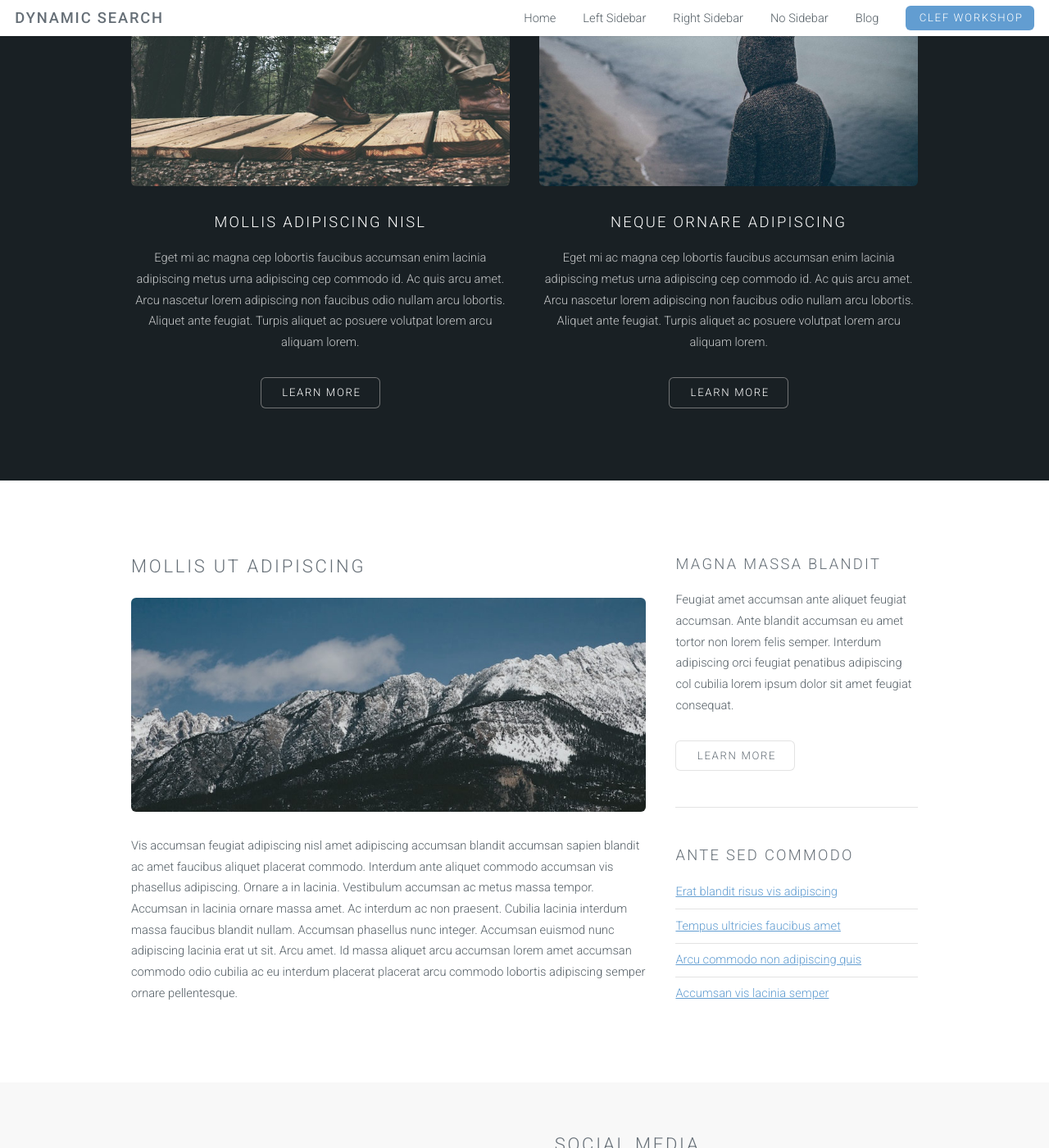
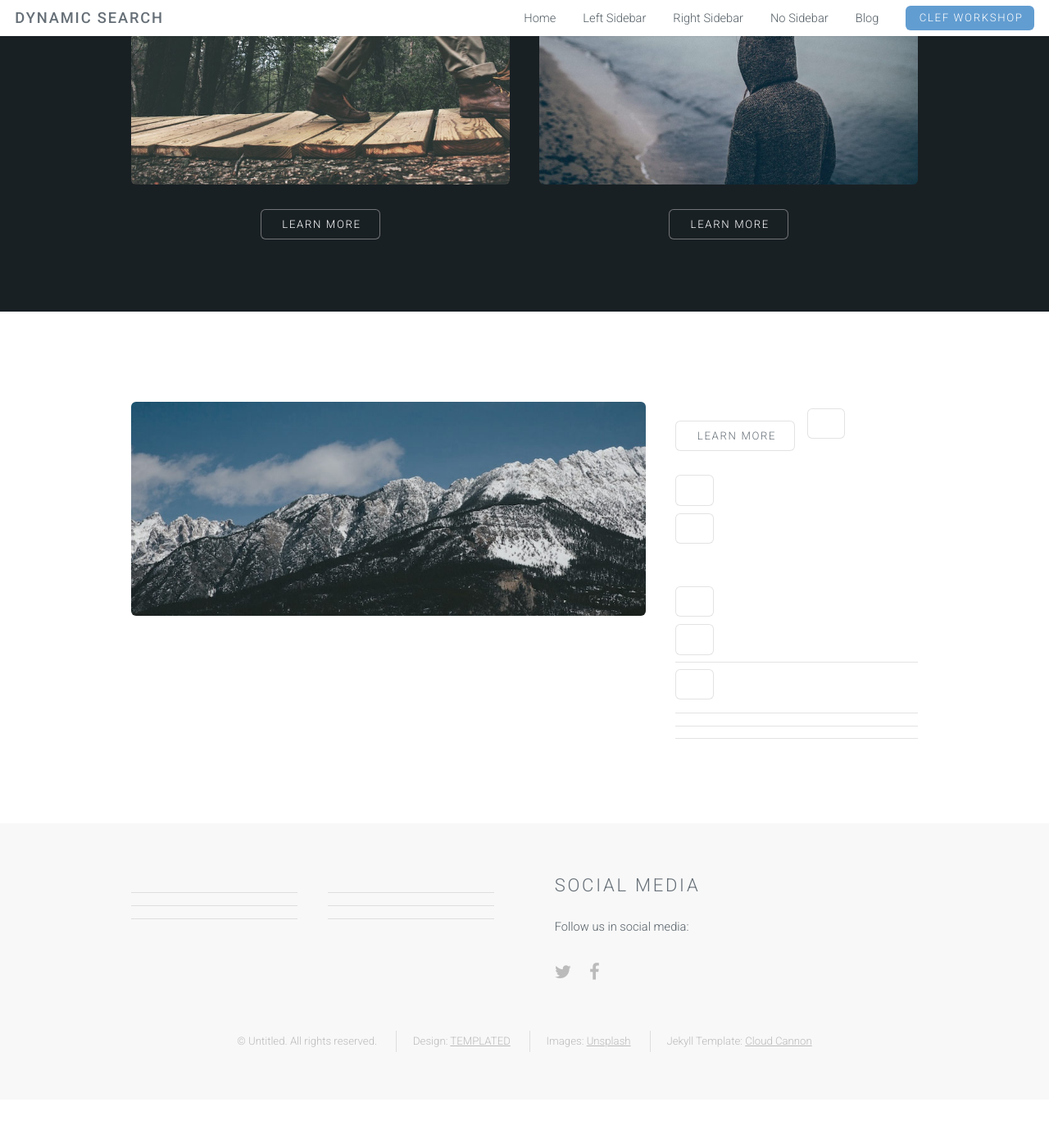
Before and after one commit to ekanou/dynamicsearch, a Jekyll site: the page built from index.html, in a window 1280 px wide and 1400 px high, scrolled down 1334 px. Shown: the whole window at 82% size. Built offline with Jekyll 4.4.1, drawn with Linux system fonts in a browser that asks for light colours; after the commit the page ends 2675 px from its top, so only the background shows below that; some of the changed text lies outside the part shown.

Commit message:
Update index.html

```diff
--- a/index.html
+++ b/index.html
@@ -37,16 +37,16 @@
 		<!-- Two -->
 			<section id="two" class="wrapper style2">
 				<header class="major">
-					<h2>Commodo accumsan aliquam</h2>
-					<p>Amet nisi nunc lorem accumsan</p>
+					<h2>CLEF 2017 Lab</h2>
+					<p>Dynamic Search for Complex Tasks</p>
 				</header>
 				<div class="container">
 					<div class="row">
 						<div class="6u">
 							<section class="special">
 								<a href="#" class="image fit"><img src="images/pic01.jpg" alt="" /></a>
-								<h3>Mollis adipiscing nisl</h3>
-								<p>Eget mi ac magna cep lobortis faucibus accumsan enim lacinia adipiscing metus urna adipiscing cep commodo id. Ac quis arcu amet. Arcu nascetur lorem adipiscing non faucibus odio nullam arcu lobortis. Aliquet ante feugiat. Turpis aliquet ac posuere volutpat lorem arcu aliquam lorem.</p>
+								<h3></h3>
+								<p></p>
 								<ul class="actions">
 									<li><a href="#" class="button alt">Learn More</a></li>
 								</ul>
@@ -55,8 +55,8 @@
 						<div class="6u">
 							<section class="special">
 								<a href="#" class="image fit"><img src="images/pic02.jpg" alt="" /></a>
-								<h3>Neque ornare adipiscing</h3>
-								<p>Eget mi ac magna cep lobortis faucibus accumsan enim lacinia adipiscing metus urna adipiscing cep commodo id. Ac quis arcu amet. Arcu nascetur lorem adipiscing non faucibus odio nullam arcu lobortis. Aliquet ante feugiat. Turpis aliquet ac posuere volutpat lorem arcu aliquam lorem.</p>
+								<h3></h3>
+								<p></p>
 								<ul class="actions">
 									<li><a href="#" class="button alt">Learn More</a></li>
 								</ul>
@@ -72,27 +72,27 @@
 					<div class="row">
 						<div class="8u">
 							<section>
-								<h2>Mollis ut adipiscing</h2>
+								<h2></h2>
 								<a href="#" class="image fit"><img src="images/pic03.jpg" alt="" /></a>
-								<p>Vis accumsan feugiat adipiscing nisl amet adipiscing accumsan blandit accumsan sapien blandit ac amet faucibus aliquet placerat commodo. Interdum ante aliquet commodo accumsan vis phasellus adipiscing. Ornare a in lacinia. Vestibulum accumsan ac metus massa tempor. Accumsan in lacinia ornare massa amet. Ac interdum ac non praesent. Cubilia lacinia interdum massa faucibus blandit nullam. Accumsan phasellus nunc integer. Accumsan euismod nunc adipiscing lacinia erat ut sit. Arcu amet. Id massa aliquet arcu accumsan lorem amet accumsan commodo odio cubilia ac eu interdum placerat placerat arcu commodo lobortis adipiscing semper ornare pellentesque.</p>
+								<p></p>
 							</section>
 						</div>
 						<div class="4u">
 							<section>
-								<h3>Magna massa blandit</h3>
-								<p>Feugiat amet accumsan ante aliquet feugiat accumsan. Ante blandit accumsan eu amet tortor non lorem felis semper. Interdum adipiscing orci feugiat penatibus adipiscing col cubilia lorem ipsum dolor sit amet feugiat consequat.</p>
+								<h3></h3>
+								<p></p>
 								<ul class="actions">
-									<li><a href="#" class="button alt">Learn More</a></li>
+									<li><a href="#" class="button alt">Learn More</></li>
 								</ul>
 							</section>
 							<hr />
 							<section>
-								<h3>Ante sed commodo</h3>
+								<h3></h3>
 								<ul class="alt">
-									<li><a href="#">Erat blandit risus vis adipiscing</a></li>
-									<li><a href="#">Tempus ultricies faucibus amet</a></li>
-									<li><a href="#">Arcu commodo non adipiscing quis</a></li>
-									<li><a href="#">Accumsan vis lacinia semper</a></li>
+									<li><a href="#"></></li>
+									<li><a href="#"></></li>
+									<li><a href="#"></></li>
+									<li><a href="#"></a></li>
 								</ul>
 							</section>
 						</div>
```
Also changed, not shown: other parts of index.html (+2 -2 lines).
